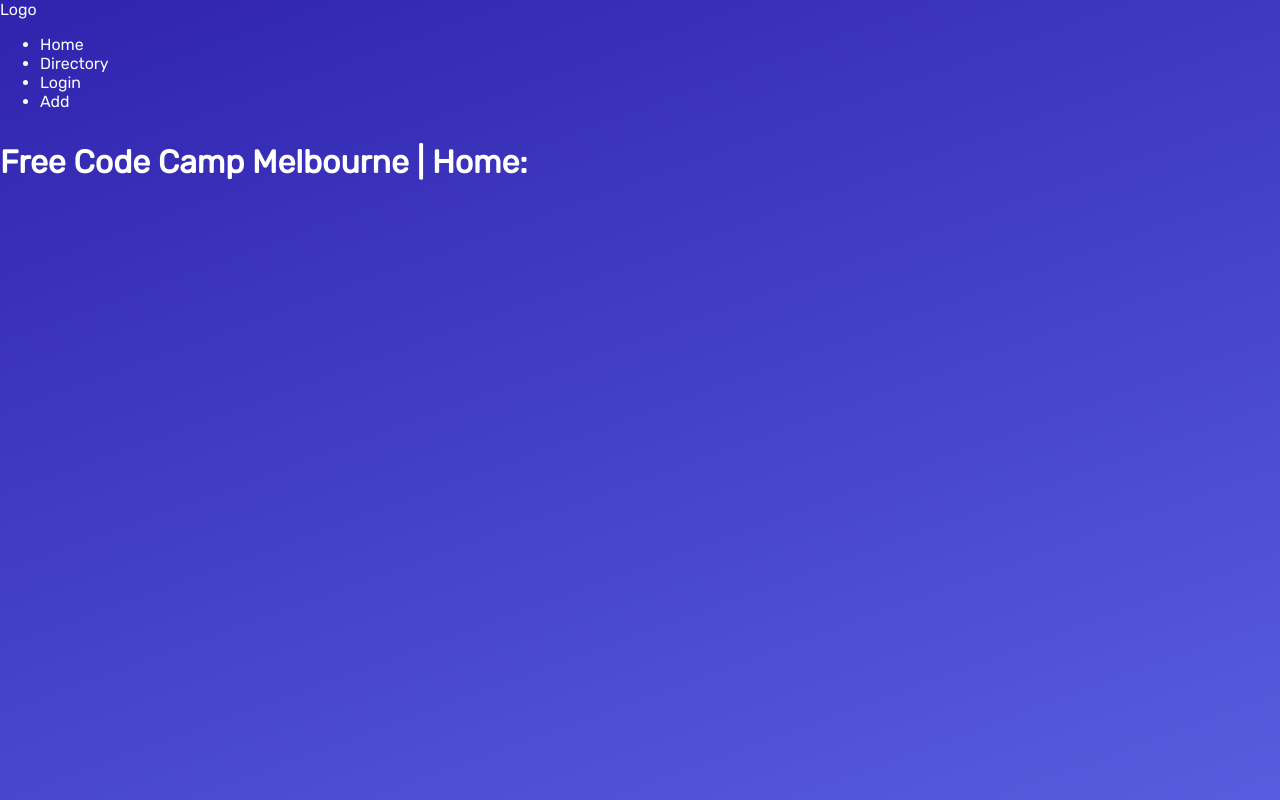
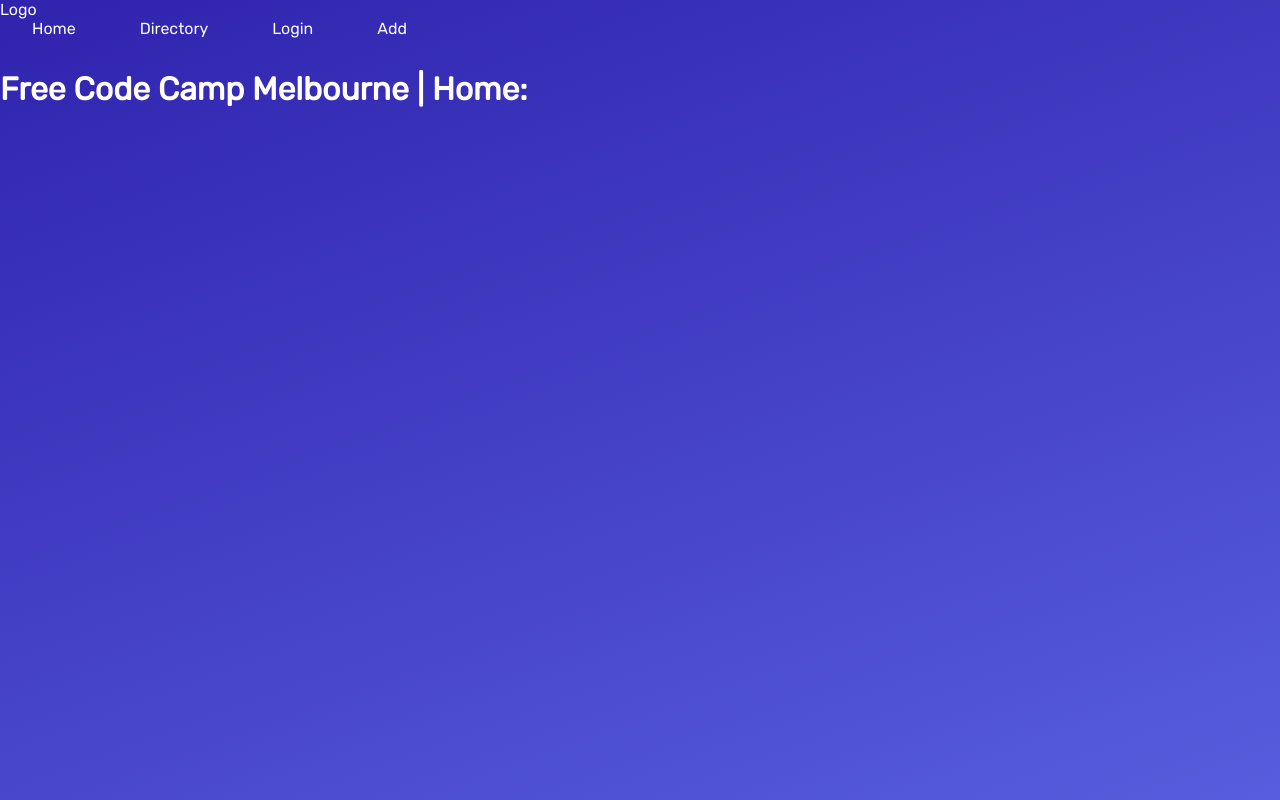
Before and after one commit to mrslwiseman/fcc-directory, a React (Create React App) app in the folder client/: page / in a window 1280 px wide. Built offline with nearby package versions, Linux system fonts and the light colour scheme.

Commit message:
get nav working

```diff
--- a/client/src/components/Nav.js
+++ b/client/src/components/Nav.js
@@ -1,17 +1,16 @@
 import React, { Component } from 'react';
+import {Link} from 'react-router-dom';
 
-export default class Nav extends Component {
-    render() {
-        return (
+const Nav = () =>  (
             <div className="Nav">
                 Logo
-                <ul>
-                    <li>Home</li>
-                    <li>Directory</li>
-                    <li>Login</li>
-                    <li>Add</li>
-                </ul>
+                <nav>
+                    <Link to="/">Home</Link>
+                    <Link to="/directory">Directory</Link>
+                    <Link to="/login">Login</Link>
+                    <Link to="/add">Add</Link>
+                </nav>
             </div>
         )
-    }
-}
+
+export default Nav;
--- a/client/src/components/NotFound.js
+++ b/client/src/components/NotFound.js
@@ -4,7 +4,7 @@
     render() {
         return (
             <div className="NotFound">
-                NotFound
+                Page not found.
             </div>
         )
     }
```
